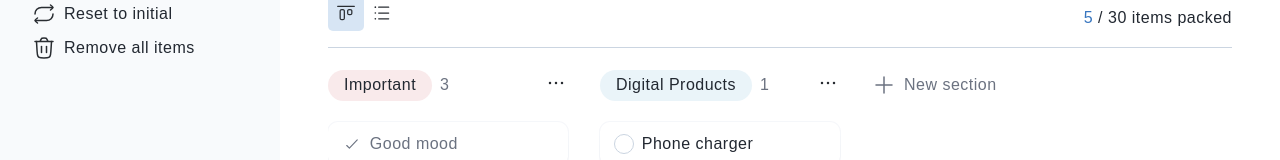
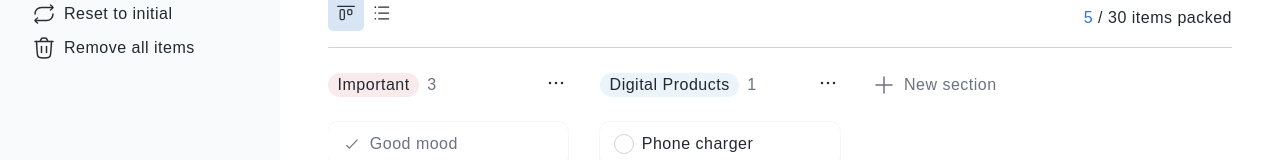
Before and after one commit to miawithcode/travelist, a React (Vite) app: page / in a window 1280 px wide. Shown: the part 140-300 px from the top of the page. Built offline with nearby package versions, Linux system fonts and the light colour scheme; a web font is replaced by a local one.

Commit message:
style: change checklist title padding

```diff
--- a/src/index.css
+++ b/src/index.css
@@ -184,9 +184,9 @@ ul {
 }
 
 .checklist-title {
-  font-size: 16px;
+  font-size: 1rem;
   font-weight: 500;
-  padding: 0.4rem 1rem;
+  padding: 0.2rem 0.6rem;
   border-radius: 18px;
 }
 
```
